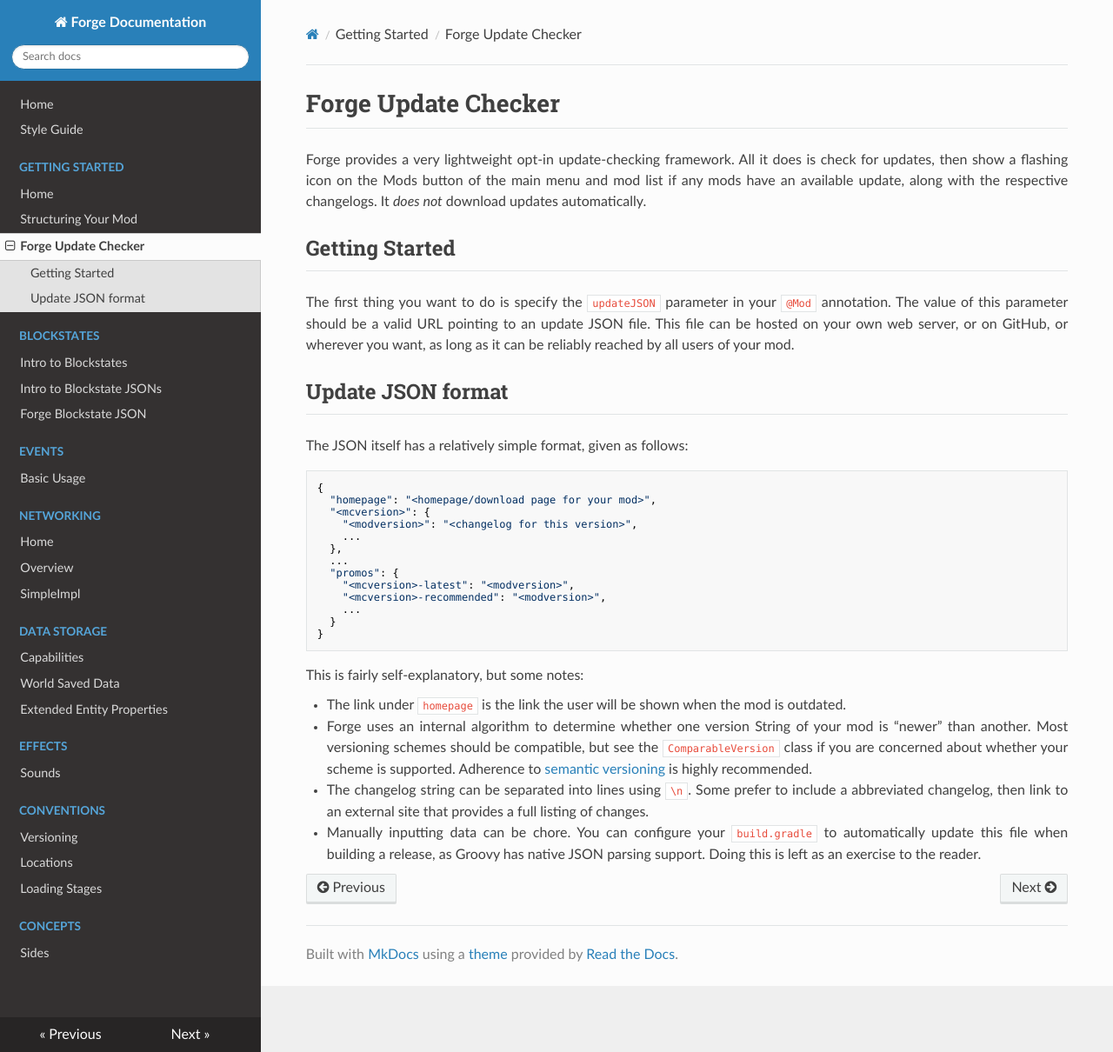
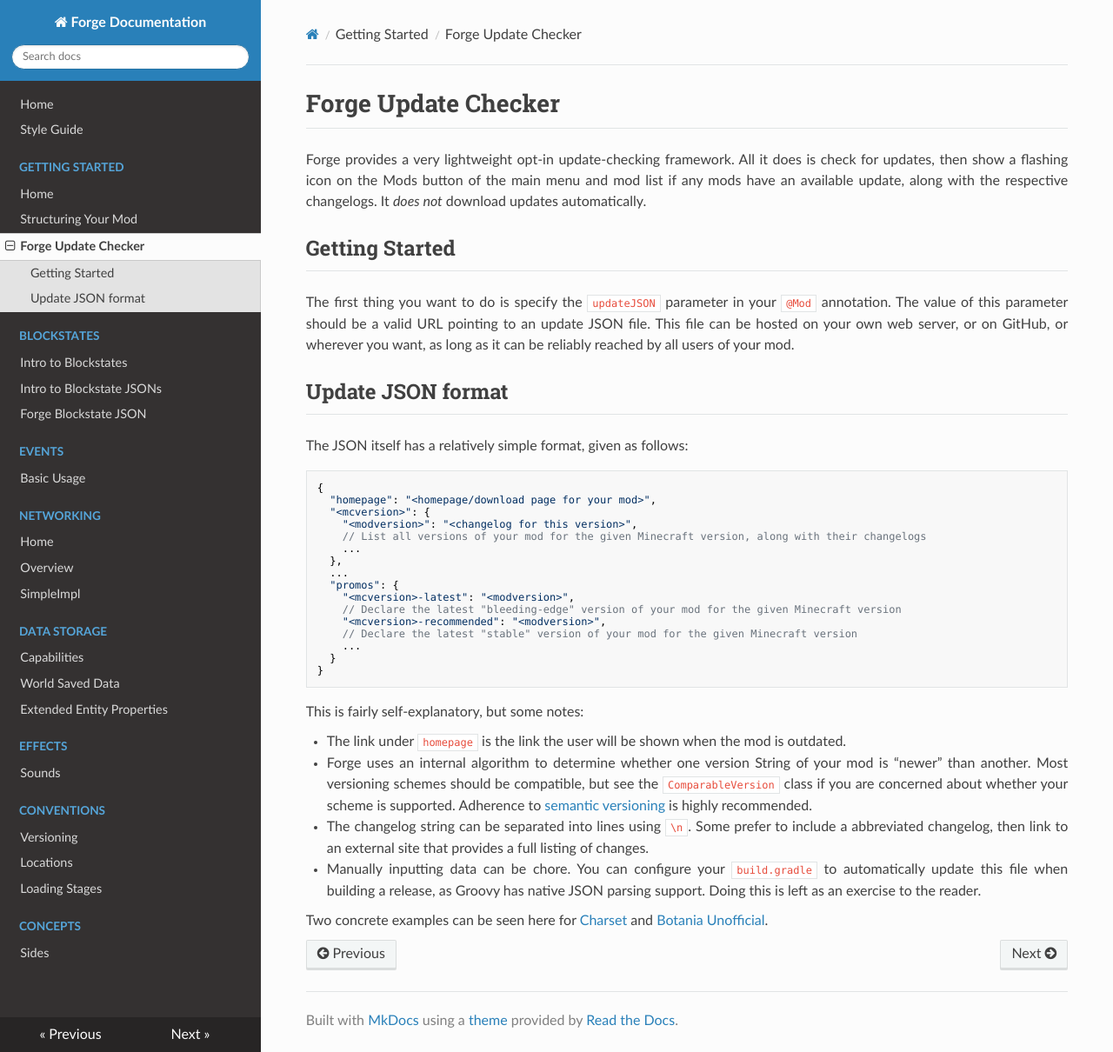
Before and after one commit to MinecraftForge/Documentation, an MkDocs documentation site: the page built from docs/gettingstarted/autoupdate.md, in a window 1280 px wide and 1210 px high. Shown: the whole window at 87% size. Built offline with MkDocs 1.6.1, drawn with Linux system fonts in a browser that asks for light colours; nearby versions of some CDN libraries; old or Windows-style settings are respelled for this version of MkDocs.

Commit message:
Explain json a bit, add samples

```diff
--- a/docs/gettingstarted/autoupdate.md
+++ b/docs/gettingstarted/autoupdate.md
@@ -18,12 +18,15 @@ The JSON itself has a relatively simple format, given as follows:
   "homepage": "<homepage/download page for your mod>",
   "<mcversion>": {
     "<modversion>": "<changelog for this version>",
+    // List all versions of your mod for the given Minecraft version, along with their changelogs
     ...
   },
   ...
   "promos": {
     "<mcversion>-latest": "<modversion>",
+    // Declare the latest "bleeding-edge" version of your mod for the given Minecraft version
     "<mcversion>-recommended": "<modversion>",
+    // Declare the latest "stable" version of your mod for the given Minecraft version
     ...
   }
 }
@@ -35,3 +38,5 @@ This is fairly self-explanatory, but some notes:
 * Forge uses an internal algorithm to determine whether one version String of your mod is "newer" than another. Most versioning schemes should be compatible, but see the `ComparableVersion` class if you are concerned about whether your scheme is supported. Adherence to [semantic versioning](http://semver.org/) is highly recommended.
 * The changelog string can be separated into lines using `\n`. Some prefer to include a abbreviated changelog, then link to an external site that provides a full listing of changes.
 * Manually inputting data can be chore. You can configure your `build.gradle` to automatically update this file when building a release, as Groovy has native JSON parsing support. Doing this is left as an exercise to the reader.
+
+Two concrete examples can be seen here for [Charset](charset.asie.pl/update.json) and [Botania Unofficial](https://raw.githubusercontent.com/williewillus/Botania/HEAD/version/update.json).
```
